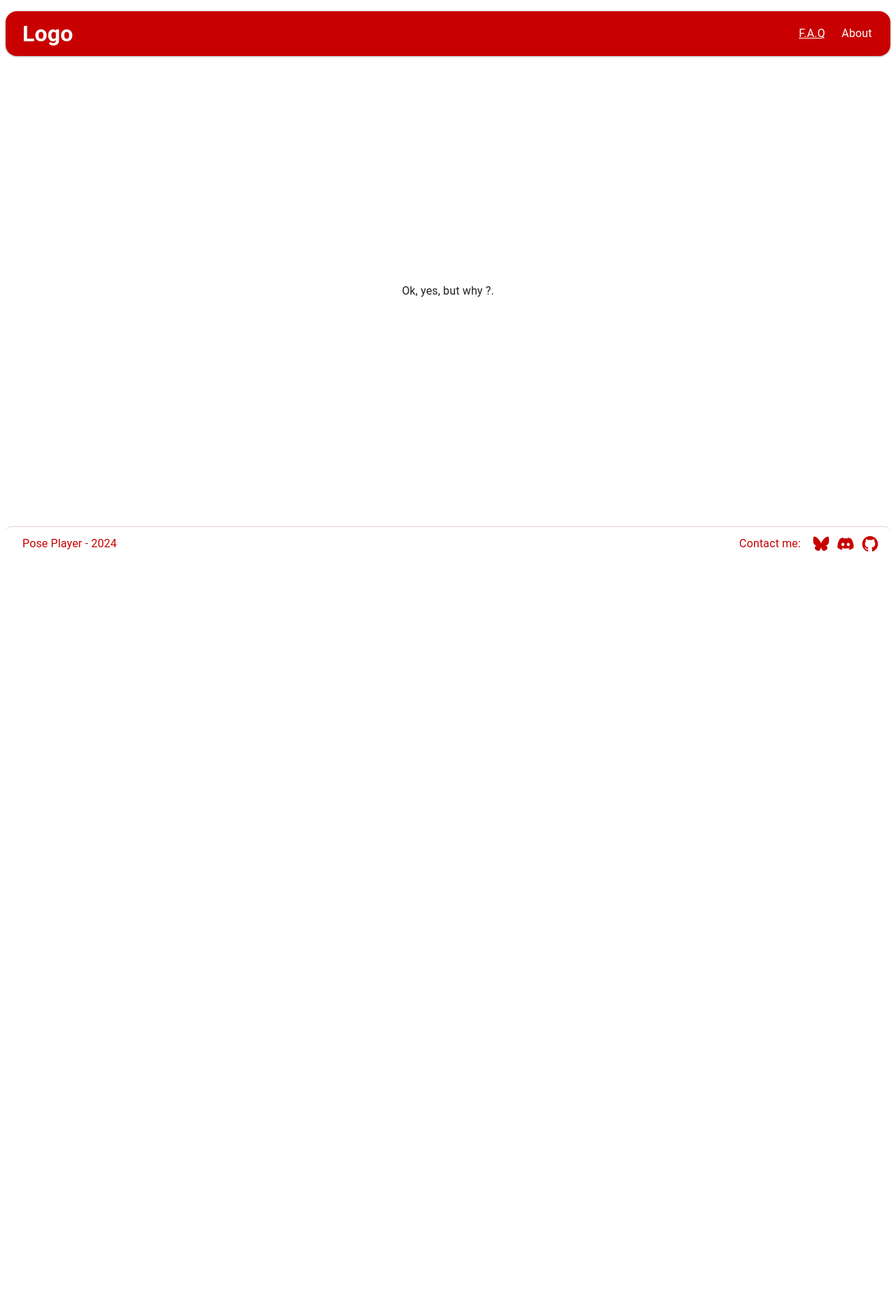
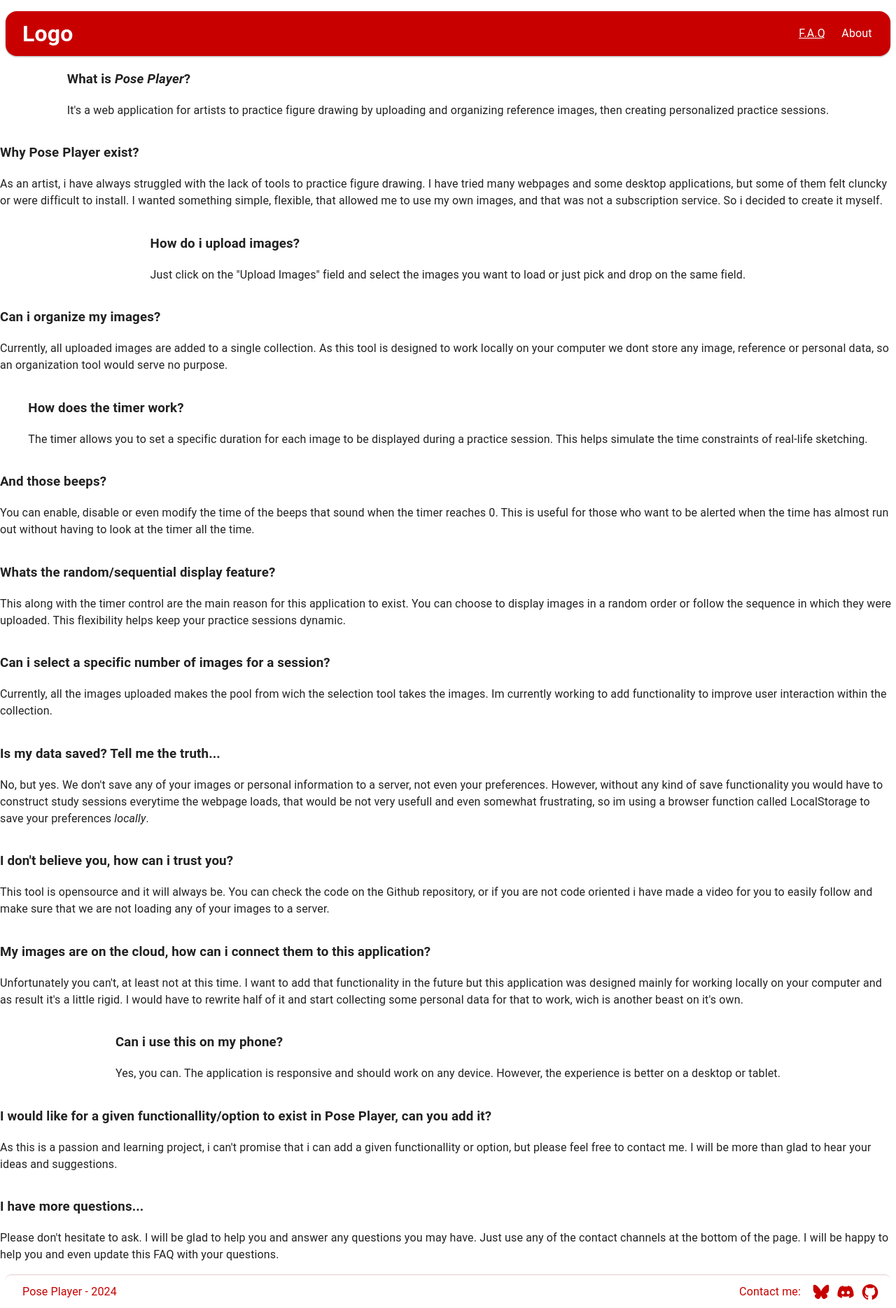
Before and after one commit to Andrefe91/project_poseSketch, a React (Vite) app: page /faq in a window 1280 px wide. Shown: the whole page at 70% size. Before the commit the page ends 800 px from the top, so only its background shows below. Built offline with nearby package versions, Linux system fonts and the light colour scheme.

Commit message:
FAQ and About contect updated

```diff
--- a/src/Components/About/About.jsx
+++ b/src/Components/About/About.jsx
@@ -3,24 +3,31 @@
 //Components
 import StaticAppBar from "../StaticAppBar/StaticAppBar";
 import FootBar from "../FootBar/FootBar";
+//Css
+import "./about.css";
 
 function About() {
 	return (
 		<>
 			<div className="container">
 				<StaticAppBar selected="about" />
-				<p>
-					Welcome to <i>Pose Player</i>, a simple yet powerful tool designed for
-					artists who want to improve their figure drawing skills. Whether you
-					re just starting or looking to refine your technique, our platform
-					makes it easy to create personalized practice sessions tailored to
-					your needs. Upload your favorite reference images, organize them into
-					a collection, and use our practice tools to focus on what matters
-					most—enhancing your artistic skills. With features like timed
-					sessions, random or sequential image display, and customizable
-					practice sets, you can make every session uniquely yours. Let your
-					creativity flow, one sketch at a time!
-				</p>
+				<div className="about-container">
+					<h3>About Pose Player</h3>
+					<p>
+						Welcome to <i>Pose Player</i>, a simple yet powerful tool designed
+						for artists who want to improve their figure drawing skills. Whether
+						you re just starting or looking to refine your technique, our
+						platform makes it easy to create personalized practice sessions
+						tailored to your needs. Upload your favorite reference images,
+						organize them into a collection, and use our practice tools to focus
+						on what matters most—enhancing your artistic skills. With features
+						like timed sessions, random or sequential image display, and
+						customizable practice sets, you can make every session uniquely
+						yours. Let your creativity flow, one sketch at a time!
+					</p>
+
+				</div>
+
 				<FootBar />
 			</div>
 		</>
--- /dev/null
+++ b/src/Components/About/about.css
@@ -0,0 +1,10 @@
+.about-container {
+    margin: 1rem 8vw 1rem 8vw;
+    padding: 2vw;
+
+    outline: 3px solid var(--main-color);
+    border-radius: 1rem;
+
+    overflow-y:auto;
+
+}
--- a/src/Components/FAQ/Faq.jsx
+++ b/src/Components/FAQ/Faq.jsx
@@ -9,7 +9,154 @@
 		<>
 			<div className="container">
 				<StaticAppBar selected="faq" />
-				<p> Ok, yes, but why ?. </p>
+
+				<div>
+					<h3>
+						What is <i>Pose Player</i>?
+					</h3>
+					<p>
+						It&apos;s a web application for artists to practice figure drawing
+						by uploading and organizing reference images, then creating
+						personalized practice sessions.
+					</p>
+				</div>
+
+				<div>
+					<h3>Why Pose Player exist?</h3>
+
+					<p>
+						As an artist, i have always struggled with the lack of tools to
+						practice figure drawing. I have tried many webpages and some desktop
+						applications, but some of them felt cluncky or were difficult to
+						install. I wanted something simple, flexible, that allowed me to use
+						my own images, and that was not a subscription service. So i decided
+						to create it myself.
+					</p>
+				</div>
+
+				<div>
+					<h3>How do i upload images?</h3>
+					<p>
+						Just click on the &quot;Upload Images&quot; field and select the
+						images you want to load or just pick and drop on the same field.
+					</p>
+				</div>
+
+				<div>
+					<h3>Can i organize my images?</h3>
+					<p>
+						Currently, all uploaded images are added to a single collection. As
+						this tool is designed to work locally on your computer we dont store
+						any image, reference or personal data, so an organization tool would
+						serve no purpose.
+					</p>
+				</div>
+
+				<div>
+					<h3>How does the timer work?</h3>
+					<p>
+						The timer allows you to set a specific duration for each image to be
+						displayed during a practice session. This helps simulate the time
+						constraints of real-life sketching.
+					</p>
+				</div>
+
+				<div>
+					<h3>And those beeps?</h3>
+					<p>
+						You can enable, disable or even modify the time of the beeps that
+						sound when the timer reaches 0. This is useful for those who want to
+						be alerted when the time has almost run out without having to look
+						at the timer all the time.
+					</p>
+				</div>
+
+				<div>
+					<h3>Whats the random/sequential display feature?</h3>
+					<p>
+						This along with the timer control are the main reason for this
+						application to exist. You can choose to display images in a random
+						order or follow the sequence in which they were uploaded. This
+						flexibility helps keep your practice sessions dynamic.
+					</p>
+				</div>
+
+				<div>
+					<h3>Can i select a specific number of images for a session?</h3>
+					<p>
+						Currently, all the images uploaded makes the pool from wich the
+						selection tool takes the images. Im currently working to add
+						functionality to improve user interaction within the collection.
+					</p>
+				</div>
+
+				<div>
+					<h3>Is my data saved? Tell me the truth...</h3>
+					<p>
+						No, but yes. We don&apos;t save any of your images or personal
+						information to a server, not even your preferences. However, without
+						any kind of save functionality you would have to construct study
+						sessions everytime the webpage loads, that would be not very usefull
+						and even somewhat frustrating, so im using a browser function called
+						LocalStorage to save your preferences <i>locally</i>.
+					</p>
+				</div>
+
+				<div>
+					<h3>I don&apos;t believe you, how can i trust you?</h3>
+					<p>
+						This tool is opensource and it will always be. You can check the
+						code on the Github repository, or if you are not code oriented i
+						have made a video for you to easily follow and make sure that we are
+						not loading any of your images to a server.
+					</p>
+				</div>
+
+				<div>
+					<h3>
+						My images are on the cloud, how can i connect them to this
+						application?
+					</h3>
+					<p>
+						Unfortunately you can&apos;t, at least not at this time. I want to
+						add that functionality in the future but this application was
+						designed mainly for working locally on your computer and as result
+						it&apos;s a little rigid. I would have to rewrite half of it and
+						start collecting some personal data for that to work, wich is
+						another beast on it&apos;s own.
+					</p>
+				</div>
+
+				<div>
+					<h3>Can i use this on my phone?</h3>
+					<p>
+						Yes, you can. The application is responsive and should work on any
+						device. However, the experience is better on a desktop or tablet.
+					</p>
+				</div>
+
+				<div>
+					<h3>
+						I would like for a given functionallity/option to exist in Pose
+						Player, can you add it?
+					</h3>
+					<p>
+						As this is a passion and learning project, i can&apos;t promise that
+						i can add a given functionallity or option, but please feel free to
+						contact me. I will be more than glad to hear your ideas and
+						suggestions.
+					</p>
+				</div>
+
+				<div>
+					<h3>I have more questions...</h3>
+					<p>
+						Please don&apos;t hesitate to ask. I will be glad to help you and
+						answer any questions you may have. Just use any of the contact
+						channels at the bottom of the page. I will be happy to help you and
+						even update this FAQ with your questions.
+					</p>
+				</div>
 				<FootBar />
 			</div>
 		</>
--- a/src/Components/Root/root.css
+++ b/src/Components/Root/root.css
@@ -8,3 +8,8 @@
 
 	padding: 1rem 0 0 0;
 }
+
+:root {
+	--main-color: #c80000;
+	--secondary-color: #ffd700;
+}
--- a/src/index.css
+++ b/src/index.css
@@ -6,10 +6,7 @@
 	min-height: 100vh;
 }
 
-:root {
-	--main-color: #c80000;
-	--secondary-color: #ffd700;
-}
+
 
 p {
 	margin: 0;
```
